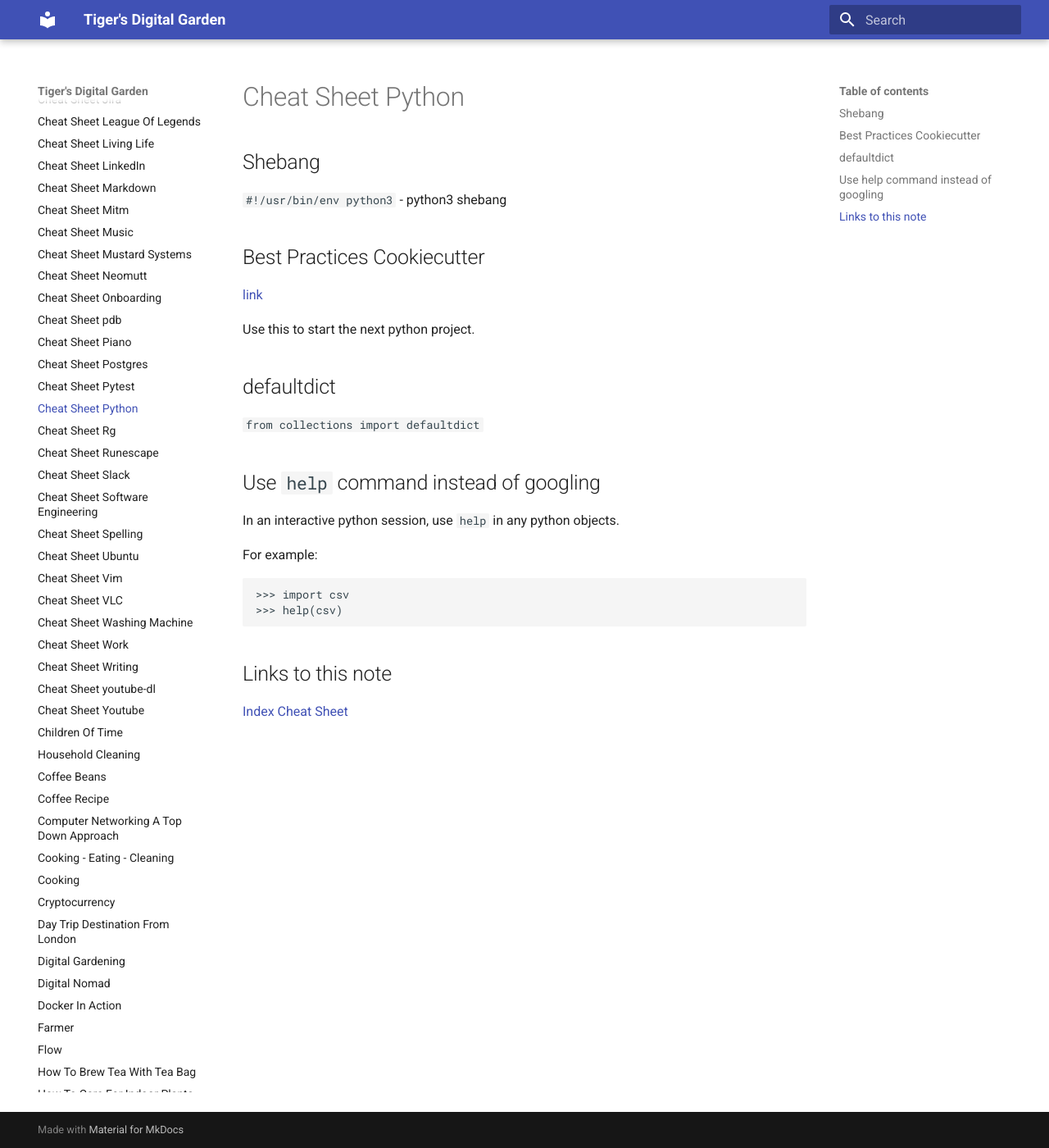
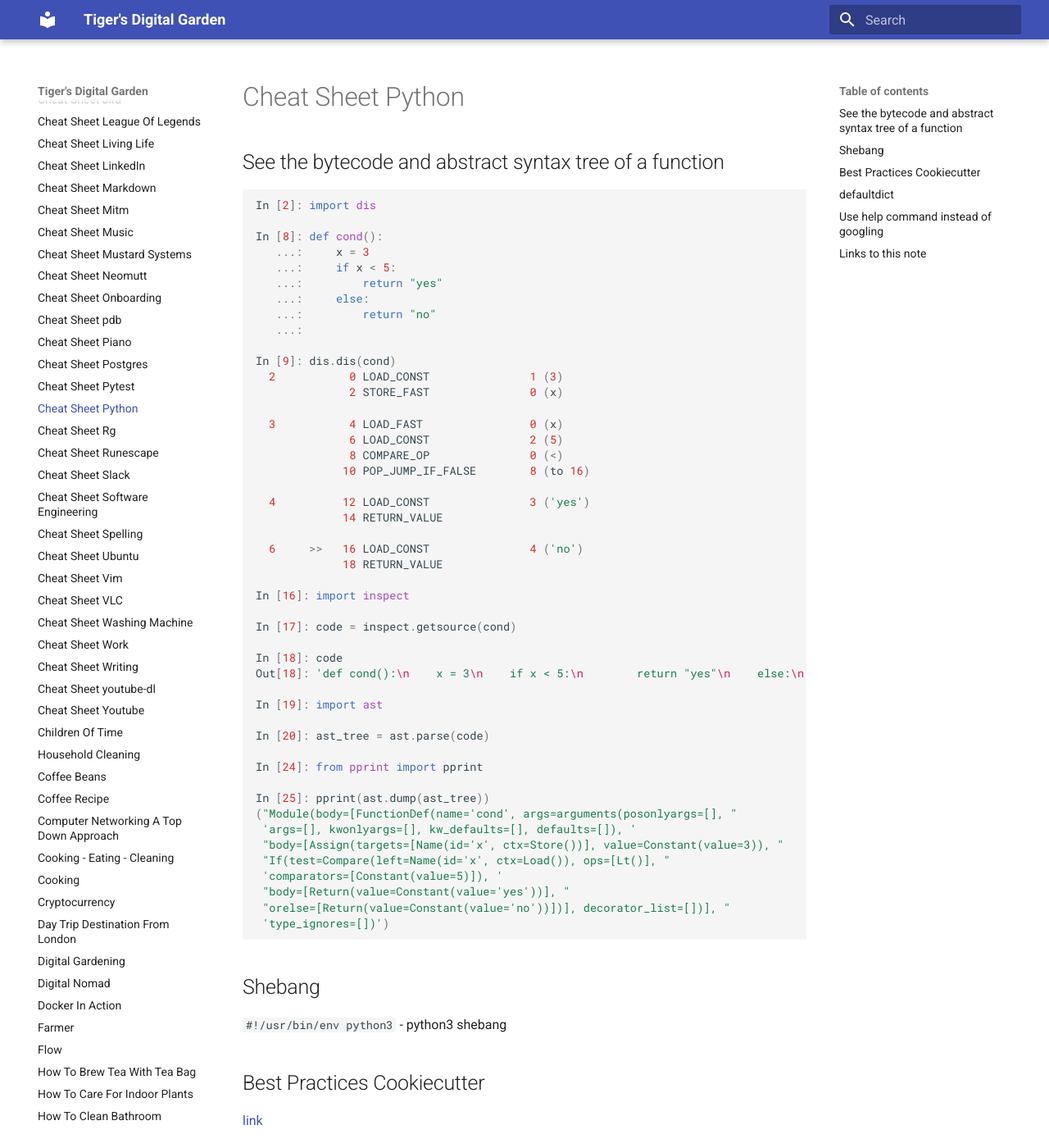
Before and after one commit to ynotstartups/notes, an MkDocs documentation site: the page built from notes/cheat-sheet-python.md, in a window 1280 px wide and 1400 px high. Shown: the whole window at 82% size. Built offline with MkDocs 1.6.1 and Material for MkDocs 9.7.7, drawn with Linux system fonts in a browser that asks for light colours.

Commit message:
add bytecode and ast for python

````diff
--- a/notes/cheat-sheet-python.md
+++ b/notes/cheat-sheet-python.md
@@ -1,4 +1,57 @@
 # Cheat Sheet Python
+
+## See the bytecode and abstract syntax tree of a function
+
+```python
+In [2]: import dis
+
+In [8]: def cond():
+   ...:     x = 3
+   ...:     if x < 5:
+   ...:         return "yes"
+   ...:     else:
+   ...:         return "no"
+   ...:
+
+In [9]: dis.dis(cond)
+  2           0 LOAD_CONST               1 (3)
+              2 STORE_FAST               0 (x)
+
+  3           4 LOAD_FAST                0 (x)
+              6 LOAD_CONST               2 (5)
+              8 COMPARE_OP               0 (<)
+             10 POP_JUMP_IF_FALSE        8 (to 16)
+
+  4          12 LOAD_CONST               3 ('yes')
+             14 RETURN_VALUE
+
+  6     >>   16 LOAD_CONST               4 ('no')
+             18 RETURN_VALUE
+
+In [16]: import inspect
+
+In [17]: code = inspect.getsource(cond)
+
+In [18]: code
+Out[18]: 'def cond():\n    x = 3\n    if x < 5:\n        return "yes"\n    else:\n        return "no"\n'
+
+In [19]: import ast
+
+In [20]: ast_tree = ast.parse(code)
+
+In [24]: from pprint import pprint
+
+In [25]: pprint(ast.dump(ast_tree))
+("Module(body=[FunctionDef(name='cond', args=arguments(posonlyargs=[], "
+ 'args=[], kwonlyargs=[], kw_defaults=[], defaults=[]), '
+ "body=[Assign(targets=[Name(id='x', ctx=Store())], value=Constant(value=3)), "
+ "If(test=Compare(left=Name(id='x', ctx=Load()), ops=[Lt()], "
+ 'comparators=[Constant(value=5)]), '
+ "body=[Return(value=Constant(value='yes'))], "
+ "orelse=[Return(value=Constant(value='no'))])], decorator_list=[])], "
+ 'type_ignores=[])')
+```
+
 
 ## Shebang
 
````
